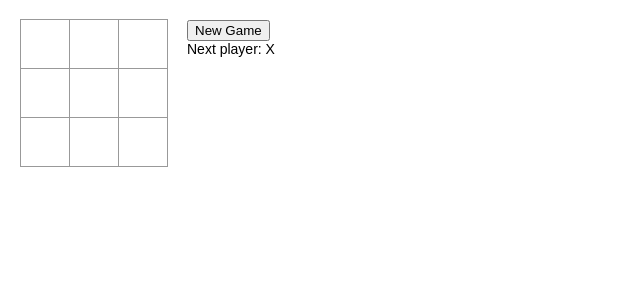
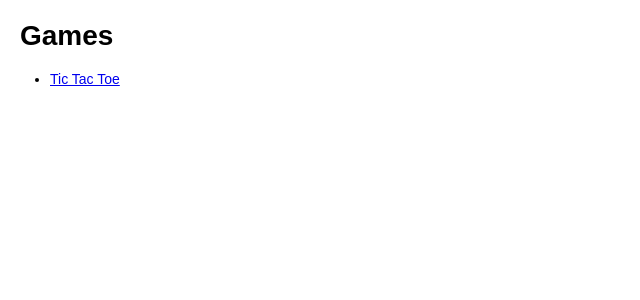
Before and after one commit to tony-sunny/react-study-games, a React app: page / in a window 1280 px wide. Shown: the top 300 px of the page, without its empty margins (0-640 px from the left). Built offline with nearby package versions, Linux system fonts and the light colour scheme.

Commit message:
Add react router,

```diff
--- a/package.json
+++ b/package.json
@@ -20,6 +20,7 @@
     "html-webpack-plugin": "^5.5.0",
     "mini-css-extract-plugin": "^2.6.1",
     "prettier": "2.7.1",
+    "react-router-dom": "^6.4.1",
     "ts-loader": "^9.4.1",
     "ts-node": "^10.9.1",
     "typescript": "^4.8.4",
--- a/src/index.tsx
+++ b/src/index.tsx
@@ -1,16 +1,17 @@
 import * as React from "react"
 import { createRoot } from "react-dom/client"
 import { Provider } from "react-redux"
+import { RouterProvider } from "react-router-dom";
 
 import "./index.css"
 
+import { router  } from "./router"
 import { store } from "./redux/store"
-import Game from "./components/game_fc"
 
 const container = document.getElementById("app-root")
 const root = createRoot(container)
 root.render(
   <Provider store={store}>
-    <Game />
+    <RouterProvider router={router} />
   </Provider>
 )
--- /dev/null
+++ b/src/pages/home.tsx
@@ -0,0 +1,16 @@
+import * as React from "react"
+import { Link } from "react-router-dom";
+
+
+export default () => {
+  return (
+    <>
+      <h1> Games </h1>
+      <ul>
+        <li>
+          <Link to={`/tic-tac-toe`}>Tic Tac Toe</Link>
+        </li>
+      </ul>
+    </>
+  )
+}
--- /dev/null
+++ b/src/pages/tictactoe.tsx
@@ -0,0 +1,3 @@
+import Game from "../components/game_fc"
+
+export default Game
--- /dev/null
+++ b/src/router.tsx
@@ -0,0 +1,18 @@
+import * as React from "react"
+import {
+  createBrowserRouter,
+} from "react-router-dom";
+
+import Home from "./pages/home"
+import TicTacToe from "./pages/tictactoe"
+
+export const router = createBrowserRouter([
+  {
+    path: "/",
+    element: <Home />
+  },
+  {
+    path: "/tic-tac-toe",
+    element: <TicTacToe />
+  },
+])
```
Also changed, not shown: 1 other file (tests, documents, lock files or other folders).
